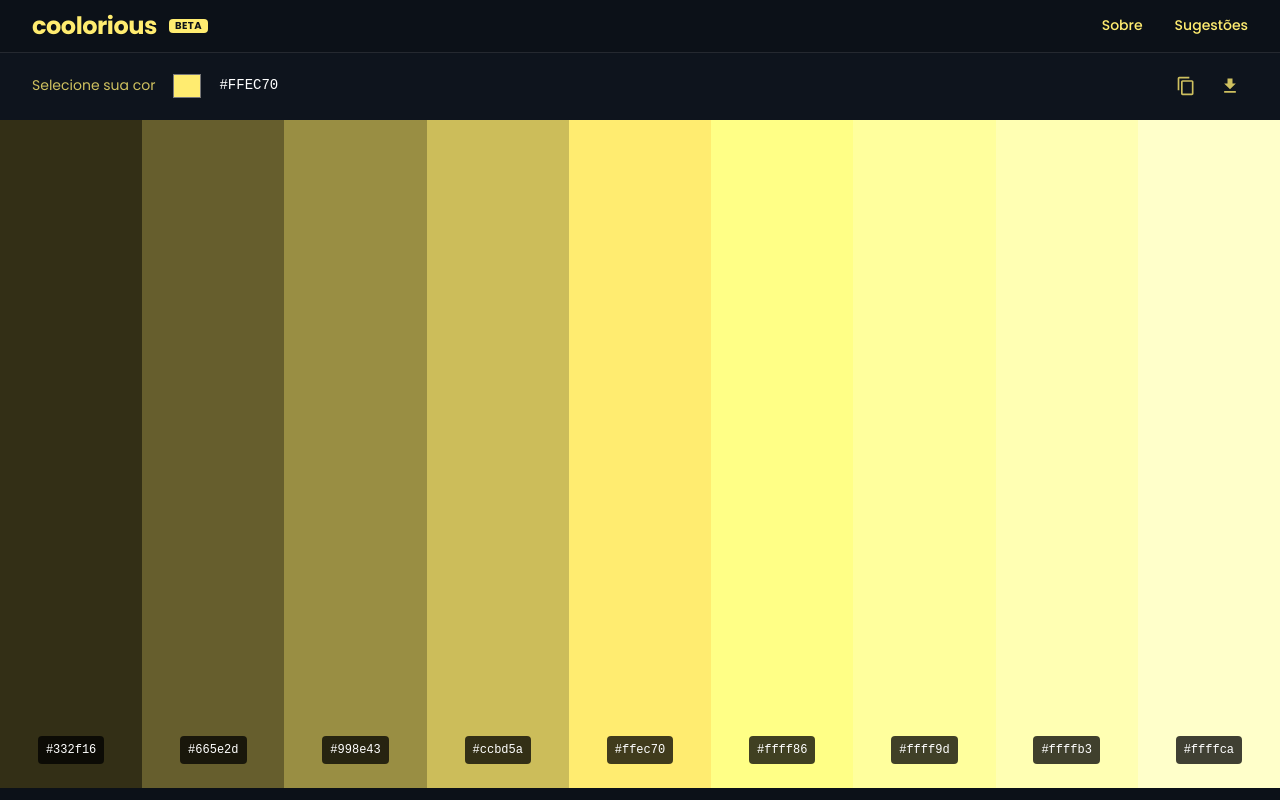
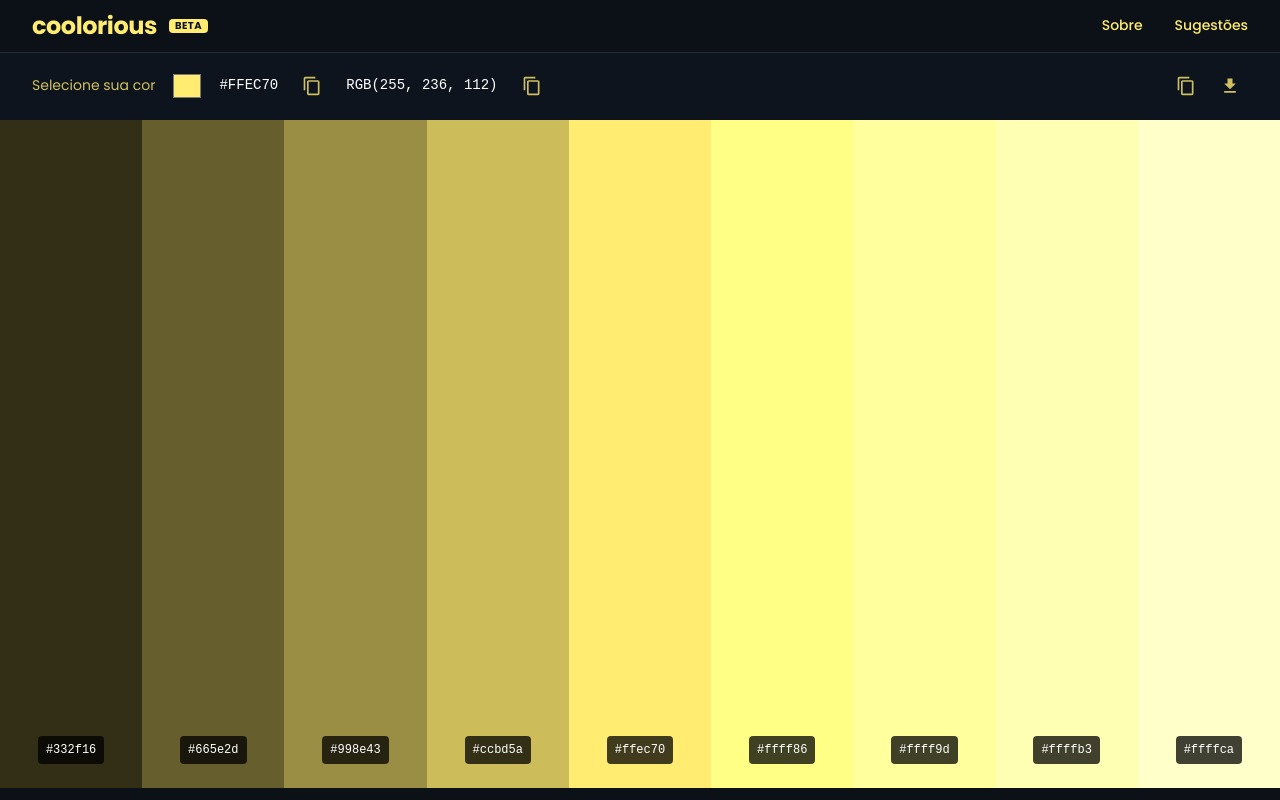
Before and after one commit to vitorbritto/coolorious, a React (Vite) app: page / in a window 1280 px wide. Built offline with nearby package versions, Linux system fonts and the light colour scheme.

Commit message:
feat: add button to copy selected color (HEX and RGB)

```diff
--- a/src/components/ColorScale/index.tsx
+++ b/src/components/ColorScale/index.tsx
@@ -1,4 +1,4 @@
-import { Box, IconButton, Tooltip, Typography } from '@mui/material'
+import { Box, hexToRgb, IconButton, Tooltip, Typography } from '@mui/material'
 import { useState } from 'react'
 import { toast } from 'react-toastify'
 import { generateColorScale } from '../../utils/colorScale'
@@ -49,6 +49,21 @@ const ColorScale = () => {
     }
   }
 
+  const handleCopySelectedColor = async (color: string, colorType: string) => {
+    try {
+      await navigator.clipboard.writeText(color)
+      toast.success(`${colorType} da cor escolhida foi copiado!`, {
+        icon: () => '📋',
+        style: styles.toastMessage
+      })
+    } catch (err) {
+      toast.error(`Não foi possível copiar ${colorType} da cor escolhida`, {
+        icon: () => '❌',
+        style: styles.toastMessage
+      })
+    }
+  }
+
   const handleDownload = () => {
     const colorsText = colorScale.join('\n')
     const blob = new Blob([colorsText], { type: 'text/plain' })
@@ -70,6 +85,7 @@ const ColorScale = () => {
   return (
     <Box sx={styles.colorScaleContainer}>
       <Box sx={styles.colorPickerContainer}>
+        <Box sx={styles.colorPickerWrapper}>
           <Box sx={styles.colorPicker}>
             <Typography sx={styles.colorPickerText}>Selecione sua cor</Typography>
             <input
@@ -78,9 +94,29 @@ const ColorScale = () => {
               onChange={handleColorChange}
               style={styles.colorPickerInput}
             />
+          </Box>
+
+          <Box sx={styles.colorPicker}>
             <Typography sx={styles.colorPickerSelectedColor}>
               {selectedColor.toUpperCase()}
             </Typography>
+            <Tooltip title="Copiar HEX da cor escolhida" arrow placement="bottom">
+              <IconButton aria-label='Copiar HEX da cor escolhida' onClick={() => handleCopySelectedColor(selectedColor.toUpperCase(), 'HEX')} sx={styles.colorPickerAction}>
+                <ContentCopyIcon fontSize="small" />
+              </IconButton>
+            </Tooltip>
+          </Box>
+
+          <Box sx={styles.colorPicker}>
+            <Typography sx={styles.colorPickerSelectedColor}>
+              {hexToRgb(selectedColor).toUpperCase()}
+            </Typography>
+            <Tooltip title="Copiar RGB da cor escolhida" arrow placement="bottom">
+              <IconButton aria-label='Copiar RGB da cor escolhida' onClick={() => handleCopySelectedColor(hexToRgb(selectedColor).toUpperCase(), 'RGB')} sx={styles.colorPickerAction}>
+                <ContentCopyIcon fontSize="small" />
+              </IconButton>
+            </Tooltip>
+          </Box>
         </Box>
 
         <Box sx={styles.colorPickerActions}>
--- a/src/theme/styles.ts
+++ b/src/theme/styles.ts
@@ -123,11 +123,26 @@ export const styles = {
   },
   colorPickerContainer: {
     display: 'flex',
-    alignItems: 'center',
+    alignItems: {
+      xs: 'start',
+      md: 'center'
+    },
     justifyContent: 'space-between',
     backgroundColor: '#0e141d',
     px: 4,
     py: 2
+  },
+  colorPickerWrapper: {
+    display: 'flex',
+    gap: 2,
+    alignItems: {
+      xs: 'start',
+      md: 'center'
+    },
+    flexDirection: {
+      xs: 'column',
+      md: 'row'
+    }
   },
   colorPicker: {
     display: 'flex',
```
Also changed, not shown: 1 other file (tests, documents, lock files or other folders). Lines whose indentation alone changed are shown as unchanged.
